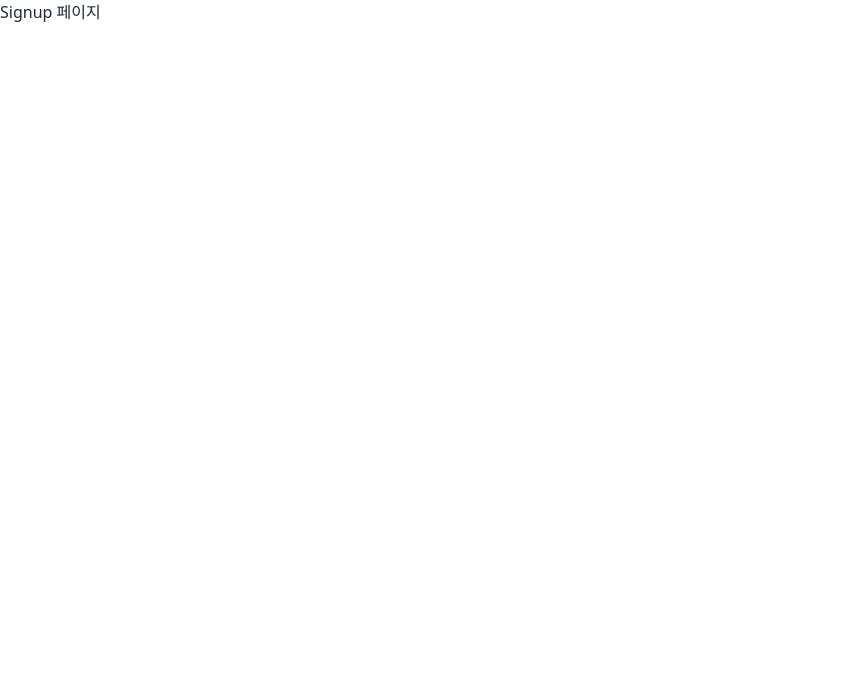
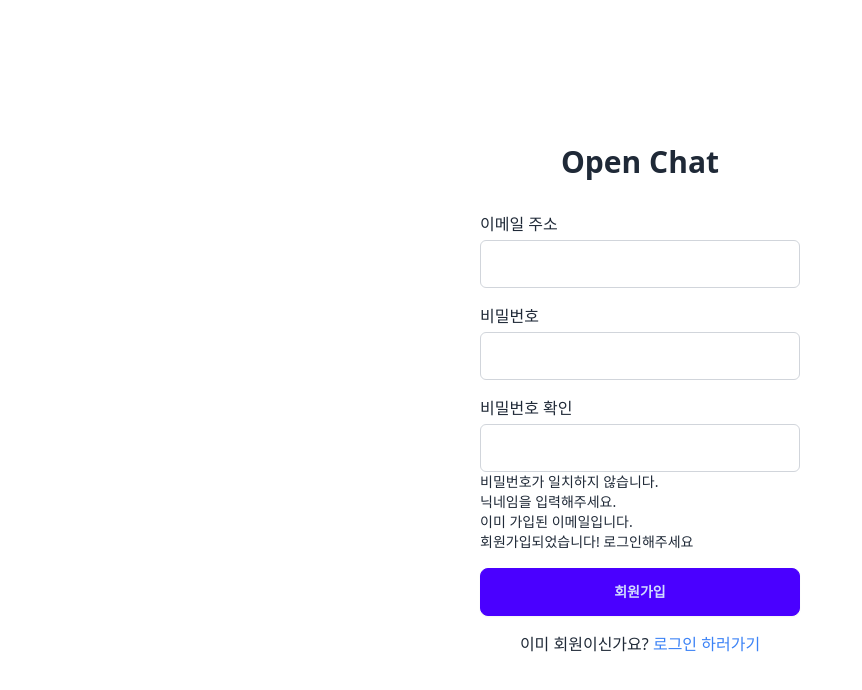
Before and after one commit to msms804/react-chat, a React (Vite) app: page /signup in a window 1280 px wide. Shown: the top 690 px of the page, without its empty margins (0-862 px from the left). Built offline with nearby package versions, Linux system fonts and the light colour scheme.

Commit message:
signup 제작

```diff
--- a/src/pages/Signup.tsx
+++ b/src/pages/Signup.tsx
@@ -1,10 +1,34 @@
 const SignUp = () => {
 
     return (<>
-        <div>
-            <header>Signup 페이지</header>
-
-        </div>
+        <>
+            <div className="flex flex-col items-center justify-center h-screen">
+                <header className="text-3xl font-bold mb-8">Open Chat</header>
+                <form className="w-80">
+                    <label className="block mb-4">
+                        <span>이메일 주소</span>
+                        <input type="email" id="email" name="email" className="input w-full mt-1 border border-gray-300 rounded-md" />
+                    </label>
+                    <label className="block mb-4">
+                        <span>비밀번호</span>
+                        <input type="password" id="password" name="password" className="input w-full mt-1 border border-gray-300 rounded-md" />
+                    </label>
+                    <label className="block mb-4">
+                        <span>비밀번호 확인</span>
+                        <input type="password" id="password" name="password-check" className="input w-full mt-1 border border-gray-300 rounded-md" />
+                        {<div className="text-sm">비밀번호가 일치하지 않습니다.</div>}
+                        {<div className="text-sm">닉네임을 입력해주세요.</div>}
+                        {<div className="text-sm">이미 가입된 이메일입니다.</div>}
+                        {<div className="text-sm">회원가입되었습니다! 로그인해주세요</div>}
+                    </label>
+                    <button type="submit" className="btn btn-primary w-full">회원가입</button>
+                </form>
+                <div className="mt-4">
+                    이미 회원이신가요?&nbsp;
+                    <a href="#" className="text-blue-500">로그인 하러가기</a>
+                </div>
+            </div>
+        </>
     </>)
 }
 export default SignUp;
```
